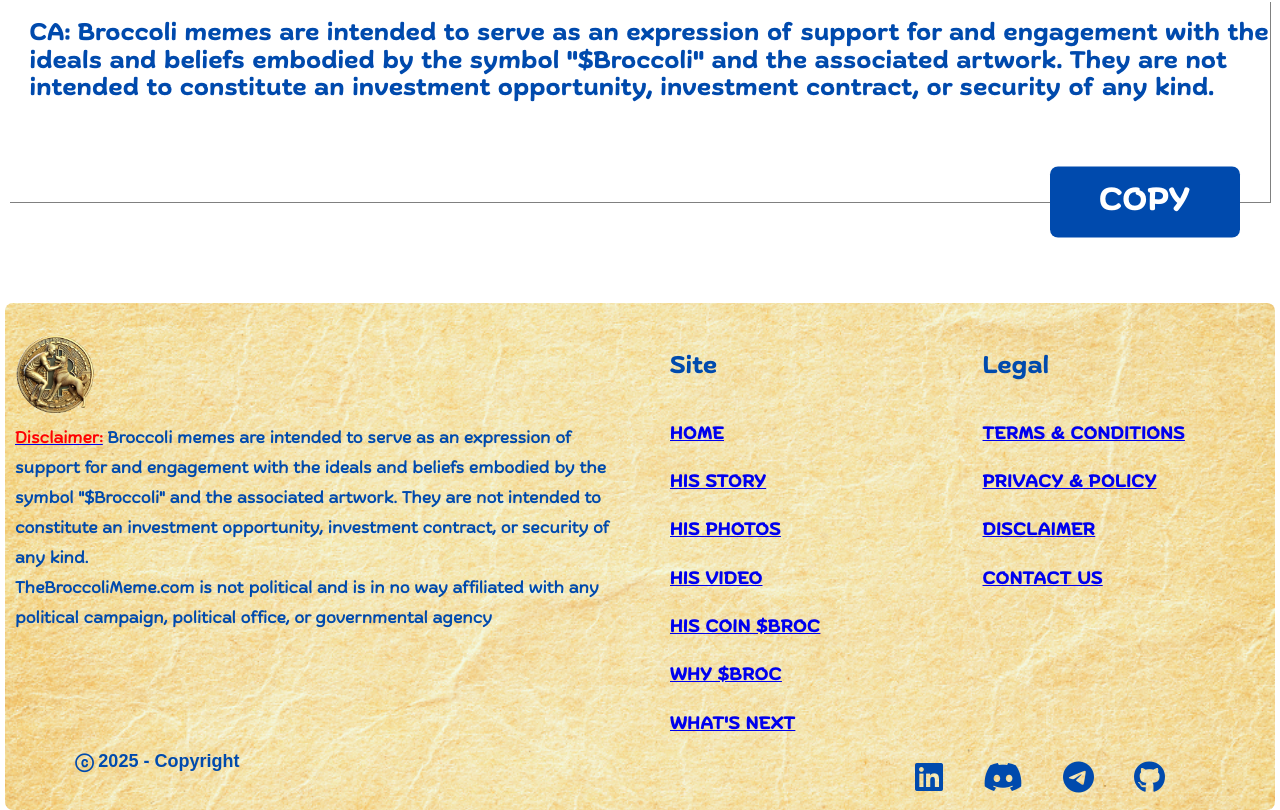
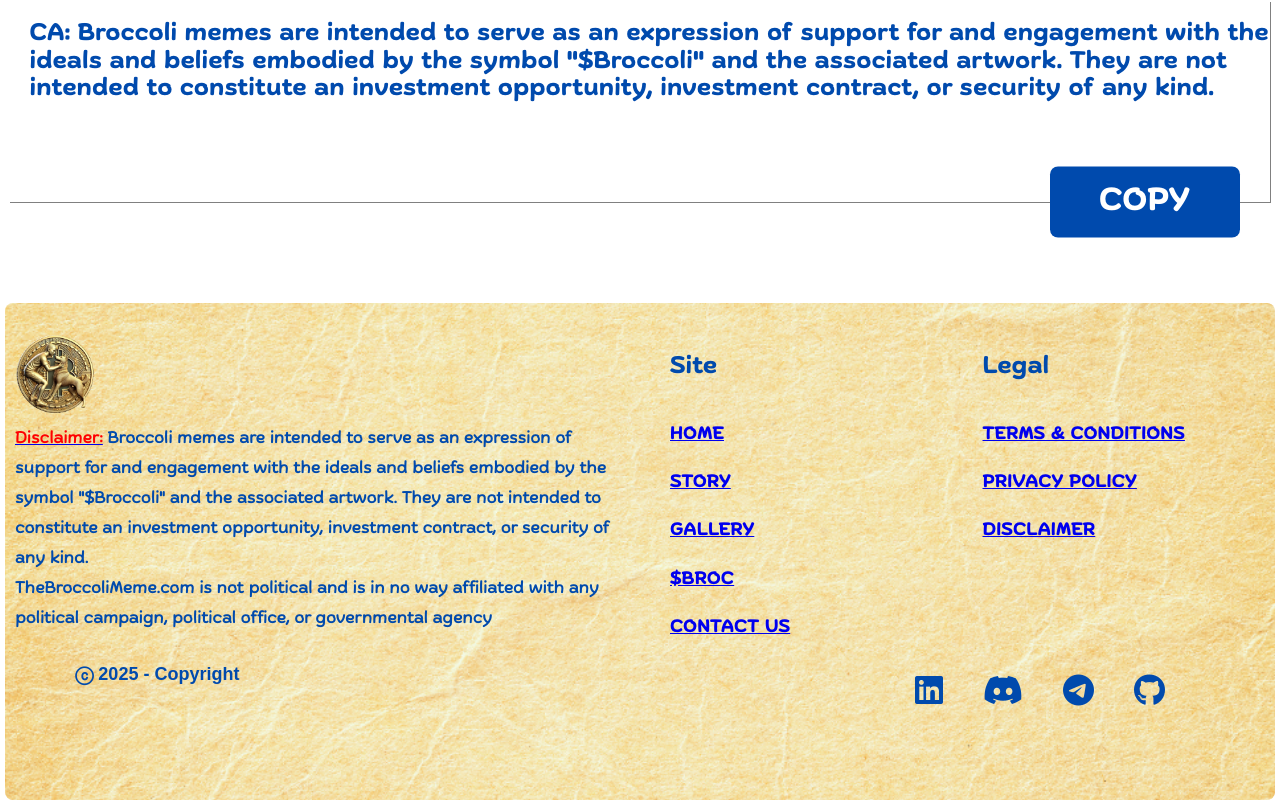
Before and after one commit to loyalfriend0615/broccoli, a React (Create React App) app: page / in a window 1280 px wide. Shown: the part 7101-7911 px from the top of the page. Built offline with nearby package versions, Linux system fonts and the light colour scheme.

Commit message:
navbar complete

```diff
--- a/src/components/footer/index.js
+++ b/src/components/footer/index.js
@@ -24,22 +24,16 @@
                             <a href='/' >HOME</a>
                         </h5>
                         <h5>
-                            <a href='/#story' >HIS STORY</a>
+                            <a href='/#story' >STORY</a>
                         </h5>
                         <h5>
-                            <a href='/#photos' >HIS PHOTOS</a>
+                            <a href='/#photos' >GALLERY</a>
                         </h5>
                         <h5>
-                            <a href='/#video' >HIS VIDEO</a>
+                            <a href='/#hiscoin' >$BROC</a>
                         </h5>
                         <h5>
-                            <a href='/#hiscoin' >HIS COIN $BROC</a>
-                        </h5>
-                        <h5>
-                            <a href='/#whybroc' >WHY $BROC</a>
-                        </h5>
-                        <h5>
-                            <a href='/#whatsnext' >WHAT'S NEXT</a>
+                            <Link to='contact'>CONTACT US</Link>
                         </h5>
                     </div>
                     <div id="legal">
@@ -48,13 +42,10 @@
                             <Link to='terms-conditions'>TERMS & CONDITIONS</Link>
                         </h5>
                         <h5>
-                            <Link to='privacy-policy'>PRIVACY & POLICY</Link>
+                            <Link to='privacy-policy'>PRIVACY POLICY</Link>
                         </h5>
                         <h5>
                             <Link to='disclaimer'>DISCLAIMER</Link>
-                        </h5>
-                        <h5>
-                            <Link to='contact'>CONTACT US</Link>
                         </h5>
                     </div>
                 </div>
--- a/src/components/header/header.css
+++ b/src/components/header/header.css
@@ -238,7 +238,10 @@
         margin: 10px;
     }
     .navbar {
-        padding: 12px;
+        padding: 0px;
+    }
+    .nav-logo span {
+        font-size: 24px;
     }
     #header img {
         width: 60px;
@@ -249,7 +252,7 @@
     .hamburger-menu {
         width: 20px;
         height: 20px;
-        top: 19px;
+        top: 22px;
     }
     .hamburger-menu.active .bar:nth-child(3) {
         bottom: 8px;
@@ -258,3 +261,9 @@
         top: 8px;
     }
 }
+
+@media (max-width: 400px) {
+    .nav-logo>a>span {
+        display: none;
+    }
+}
```
